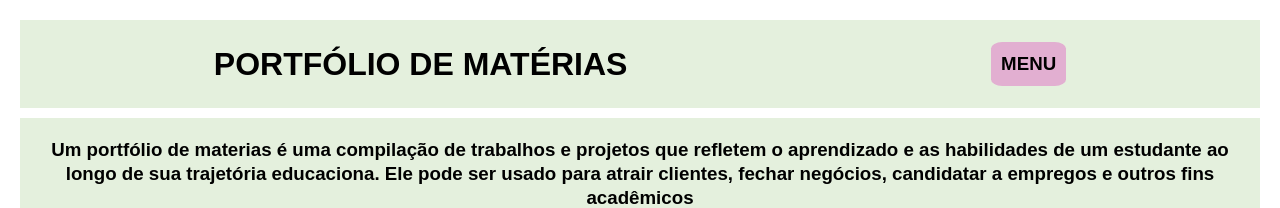
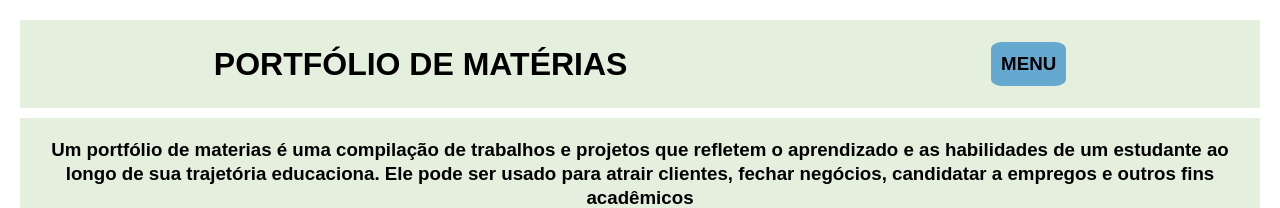
Before and after one commit to tamiiilyly/Cabe-ario, a plain HTML site: page index.html in a window 1280 px wide. Shown: the top 208 px of the page. Drawn offline with Linux system fonts and the light colour scheme.

Commit message:
iyljhmnb

```diff
--- a/styles.css
+++ b/styles.css
@@ -53,7 +53,7 @@ ul li{
 
 .texto{
     color: black;
-    background-color: #e2afd1;
+    background-color: #65a9d1;
     border-radius: 15%;
 }
 
```
